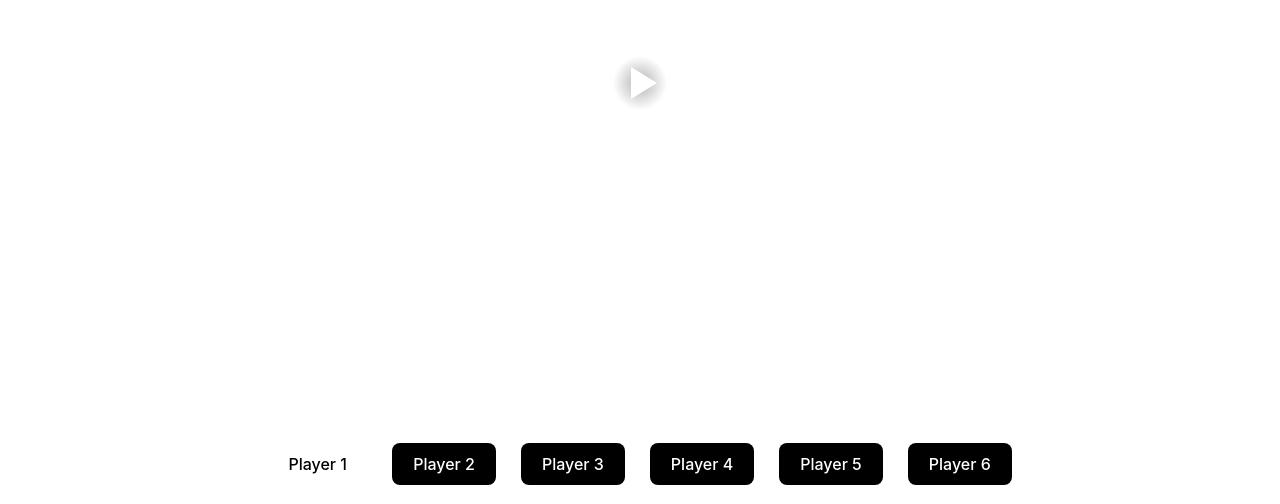
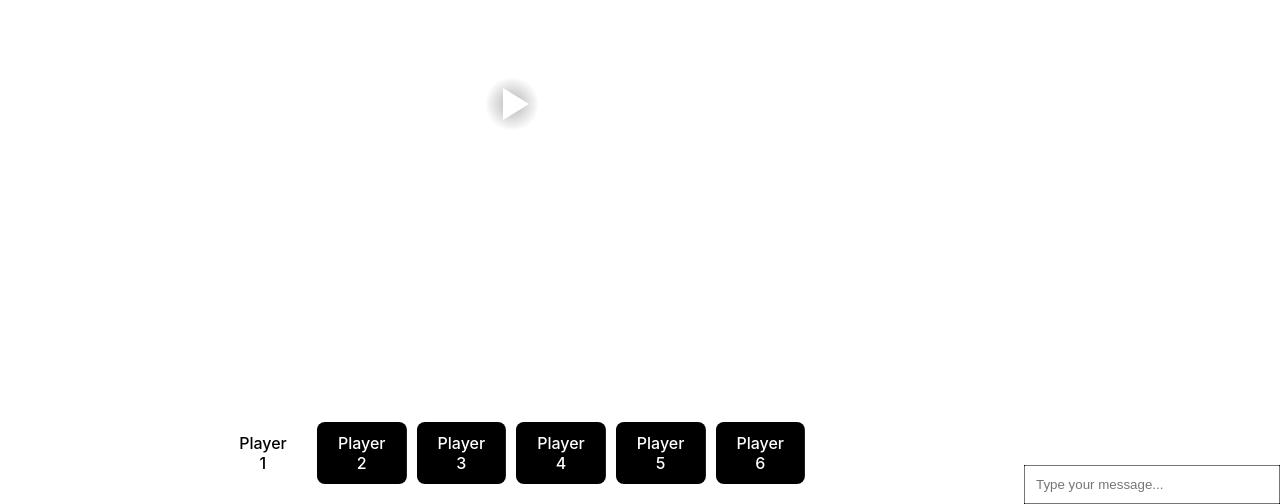
Before and after one commit to RazzkaRusmantoro/Blockchain-Integrated-Streaming-Platform, a React (Vite) app: page / in a window 1280 px wide. Shown: the part 296-800 px from the top of the page. Built offline with nearby package versions, Linux system fonts and the light colour scheme; no server answers.

Commit message:
add chat list

```diff
--- a/src/App.css
+++ b/src/App.css
@@ -45,18 +45,21 @@
   position: absolute;
   top: 0;
   left: 0;
-  width: 100%;
+  width: 80%;
   height: 100%;
   display: flex;
   justify-content: center;
   align-items: center;
   display: flex;
   flex-direction: column;
+  flex: 7;
 }
 
 .react-player {
   width: 100%;
   height: 100%;
+  position: relative;
+  z-index: 1;
 }
 
 .app-container {
@@ -66,8 +69,7 @@
   width: 100%;
   height: 100%;
   display: flex;
-  justify-content: center;
-  align-items: center;
+  justify-content: end;
 }
 
 .players {
@@ -76,8 +78,13 @@
 }
 
 .button-container {
+  position: absolute;
+  bottom: 20px;
+  left: 50%;
+  transform: translateX(-50%);
   display: flex;
-  gap: 25px;
+  gap: 10px;
+  z-index: 2;
 }
 
 .button-inactive {
@@ -91,3 +98,70 @@
   background-color: white;
   color: black;
 }
+
+.chat-container {
+  display: flex;
+  flex-direction: column;
+  width: 20%;
+  height: 100%;
+}
+
+.chat-box {
+  flex: 1;
+  width: 100%;
+  overflow-y: auto;
+}
+
+.message-list {
+  display: flex;
+  flex-direction: column-reverse;
+  margin: 10px;
+}
+
+.message {
+  color: #f1f1f1;
+  padding: 10px;
+  margin-bottom: 5px;
+  display: flex;
+  align-items: center;
+  column-gap: 20px;
+}
+
+.input-form {
+  display: flex;
+  align-items: center;
+  background-color: black;
+}
+
+.input-form input {
+  flex: 1;
+    padding: 10px;
+}
+
+.input-form button {
+  background-color: #4caf50;
+  color: white;
+  border: none;
+  padding: 10px;
+  cursor: pointer;
+}
+
+.input-form button:hover {
+  background-color: #45a049;
+}
+
+.sender-icon {
+  border-radius: 40px;
+  height: 40px;
+  width: 40px;
+  border: 1px solid white;
+}
+
+.sender-name {
+  font-weight: bold;
+}
+
+.message-text {
+  text-align: justify;
+  color: grey;
+}
--- a/src/App.jsx
+++ b/src/App.jsx
@@ -1,11 +1,13 @@
 import React from "react";
 import VideoPlayer from "./components/VideoPlayer";
 import "./App.css";
+import Chat from "./components/Chat";
 
 const App = () => {
   return (
     <div className="app-container">
       <VideoPlayer />
+      <Chat />
     </div>
   );
 };
--- /dev/null
+++ b/src/components/Chat.jsx
@@ -0,0 +1,47 @@
+// components/Chat.js
+import React, { useState } from "react";
+import "../App.css";
+
+const Chat = () => {
+  const [message, setMessage] = useState("");
+  const [messageList, setMessageList] = useState([]);
+
+  const handleMessageChange = (event) => {
+    setMessage(event.target.value);
+  };
+
+  const handleSubmit = (event) => {
+    event.preventDefault();
+    setMessageList([...messageList, message]);
+    setMessage("");
+  };
+
+  return (
+    <div className="chat-container">
+      <div className="chat-box">
+        <div className="message-list">
+        {messageList.map((msg, index) => (
+            <div key={index} className="message">
+                <img className="sender-icon" src="https://i2.wp.com/genshinbuilds.aipurrjects.com/genshin/characters/kamisato_ayaka/image.png?strip=all&quality=100"></img>
+                <div>
+                <div className="sender-name">Ayaka</div>
+              <div className="message-text">{msg}</div>
+              </div>
+            </div>
+          ))}
+        </div>
+      </div>
+      <form onSubmit={handleSubmit} className="input-form">
+        <input
+          type="text"
+          value={message}
+          onChange={handleMessageChange}
+          placeholder="Type your message..."
+        />
+
+      </form>
+    </div>
+  );
+};
+
+export default Chat;
--- a/src/components/VideoPlayer.jsx
+++ b/src/components/VideoPlayer.jsx
@@ -19,7 +19,7 @@ const VideoPlayer = () => {
     setVideo("https://www.youtube.com/watch?v=yx-3su3Pmeo");
   }, []);
 
-  const handleSwitchPlayer = async (index) => {
+  const handleSwitchPlayer = (index) => {
     setVideo(players[index]);
     setCurrentPlayer(index);
   };
@@ -31,25 +31,19 @@ const VideoPlayer = () => {
         light={true}
         className="react-player"
         url={video}
-        width="90%"
-        height="90%"
+        width="100%"
+        height="100%"
       />
       <div className="button-container">
-        {players.map((player, index) => {
-          return (
-            <button
-              key={index}
-              onClick={() => {
-                handleSwitchPlayer(index);
-              }}
-              className={
-                currentPlayer === index ? "button-active" : "button-inactive"
-              }
-            >
-              Player {index + 1}
-            </button>
-          );
-        })}
+        {players.map((player, index) => (
+          <button
+            key={index}
+            onClick={() => handleSwitchPlayer(index)}
+            className={currentPlayer === index ? "button-active" : "button-inactive"}
+          >
+            Player {index + 1}
+          </button>
+        ))}
       </div>
     </div>
   );
```
